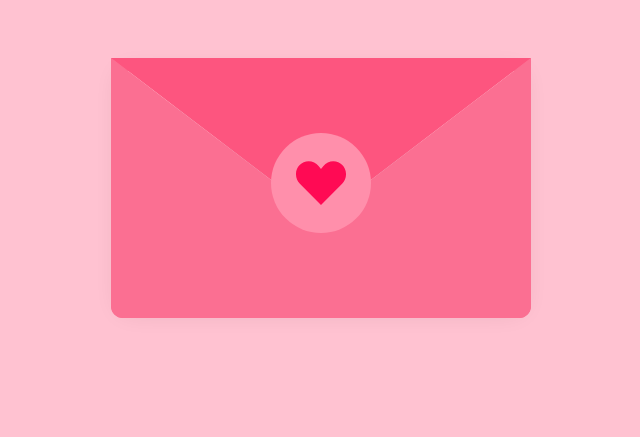
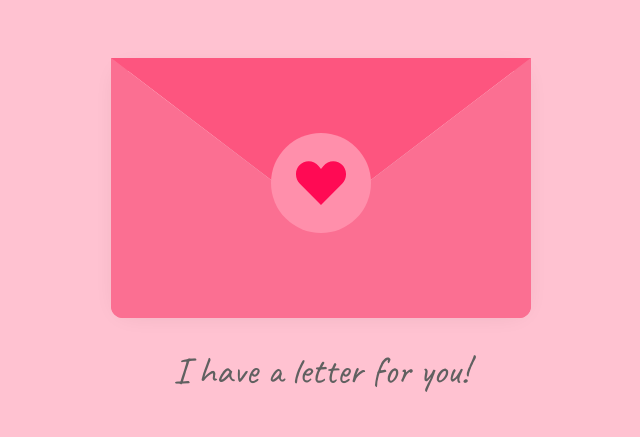
Before and after one commit to janzharvey/letter-envelope, a plain HTML site: page index.html in a window 1280 px wide. Shown: the part 130-567 px from the top of the page, without its empty margins (319-959 px from the left). Drawn offline with nearby package versions, Linux system fonts and the light colour scheme.

Commit message:
Update index.html

```diff
--- a/index.html
+++ b/index.html
@@ -37,6 +37,9 @@
                 <div class="heart a2"></div>
                 <div class="heart a3"></div>
             </div>
+            <div class="footer-text">
+                <p>I have a letter for you!</p>
+            </div>
         </div>
     </div>
 
```
